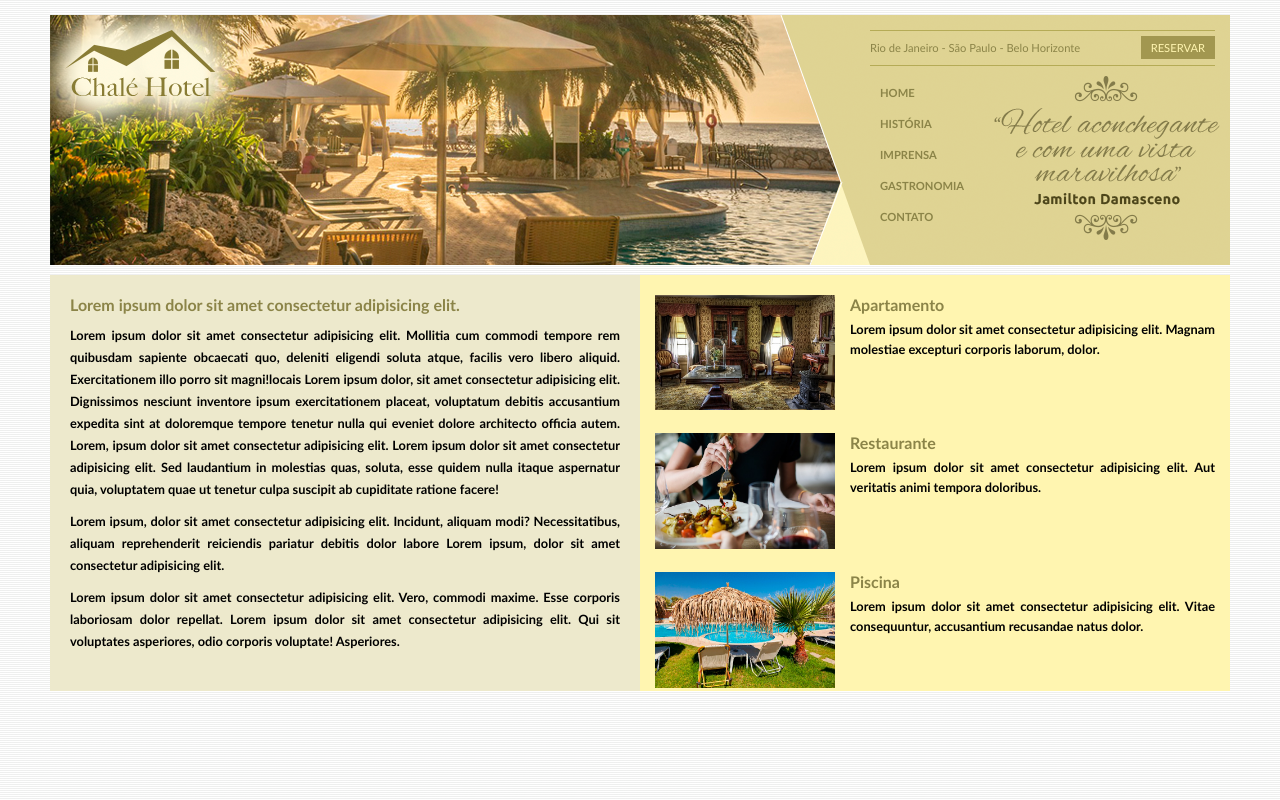
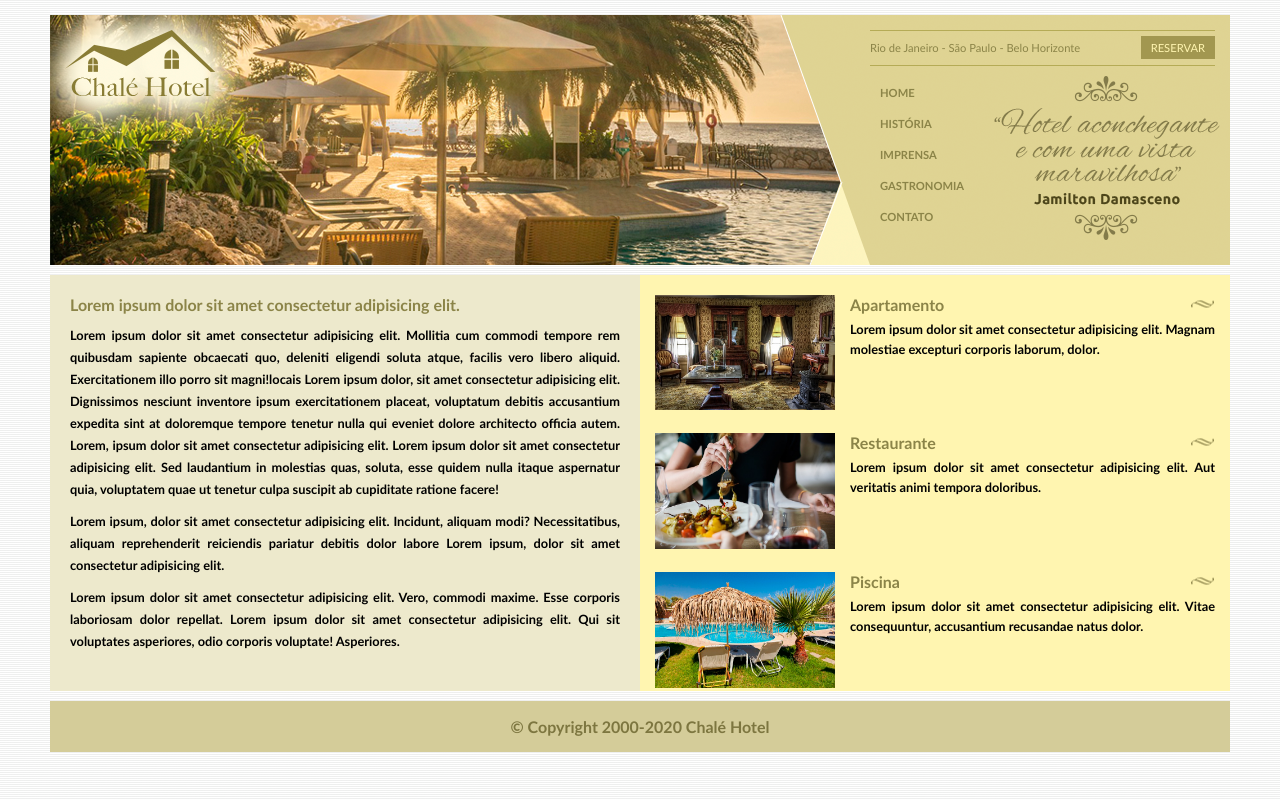
Before and after one commit to everaldoricardo-93059/projeto_chale-hotel, a plain HTML site: page index.html in a window 1280 px wide. Drawn offline with Linux system fonts and the light colour scheme.

Commit message:
atualizei o site chalé hootel

```diff
--- a/css/estilo.css
+++ b/css/estilo.css
@@ -182,12 +182,31 @@ div#apartamento {
     margin: 20px 0px 0px 15px;
 }
 
+#layout-hotel h4 {
+    background: url(../imagens/ornamento.png) no-repeat center right;
+}
+#layout-hotel div:hover {
+    background-color: #f3f6d6;
+    cursor: pointer;
+}
+
 div#restaurante {
     display: flex;
     margin: 20px 0px 0px 15px;
 }
 
+
 div#piscina {
     display: flex;
     margin: 20px 0px 0px 15px;
 }
+
+footer {
+    padding: 16px;
+    background: #d4cc99;
+    color: #7d7640;
+    width: 1180px;
+    text-align: center;
+    margin: 0 auto;
+    font-weight: bold;
+}
--- a/index.html
+++ b/index.html
@@ -50,21 +50,21 @@
     </article>
     <aside id="layout-hotel">
         <div id="apartamento">
-            <div><img src="imagens/apartamento.jpg" alt="foto das dependências"></div>
+            <div><a href=""><img src="imagens/apartamento.jpg" alt="foto das dependências"></a></div>
             <div>
                 <h4>Apartamento</h4>
                 <p>Lorem ipsum dolor sit amet consectetur adipisicing elit. Magnam molestiae excepturi corporis laborum, dolor.</p>
             </div>
         </div>
         <div id="restaurante">
-            <div><img src="imagens/restaurante.jpg" alt="Foto do restaurante do Hotel"></div>
-            <div>
-                <h4>Restaurante</h4>
-                <p>Lorem ipsum dolor sit amet consectetur adipisicing elit. Aut veritatis animi tempora doloribus.</p>
-            </div>
+                <div><a href=""><img src="imagens/restaurante.jpg" alt="Foto do restaurante do Hotel"></a></div>
+                <div>
+                    <h4>Restaurante</h4>
+                    <p>Lorem ipsum dolor sit amet consectetur adipisicing elit. Aut veritatis animi tempora doloribus.</p>
+                </div>
         </div>
         <div id="piscina">
-            <div><img src="imagens/piscina.jpg" alt="Foto da piscina do Hotel"></div>
+            <div><a href=""><img src="imagens/piscina.jpg" alt="Foto da piscina do Hotel"></a></div>
             <div>
                 <h4>Piscina</h4>
                 <p>Lorem ipsum dolor sit amet consectetur adipisicing elit. Vitae consequuntur, accusantium recusandae natus dolor.</p>
@@ -73,5 +73,10 @@
 
     </aside>
 </section>
+<footer>
+        <span>
+            &copy Copyright 2000-2020 Chalé Hotel
+        </span>
+</footer>
 </body>
 </html>
```
